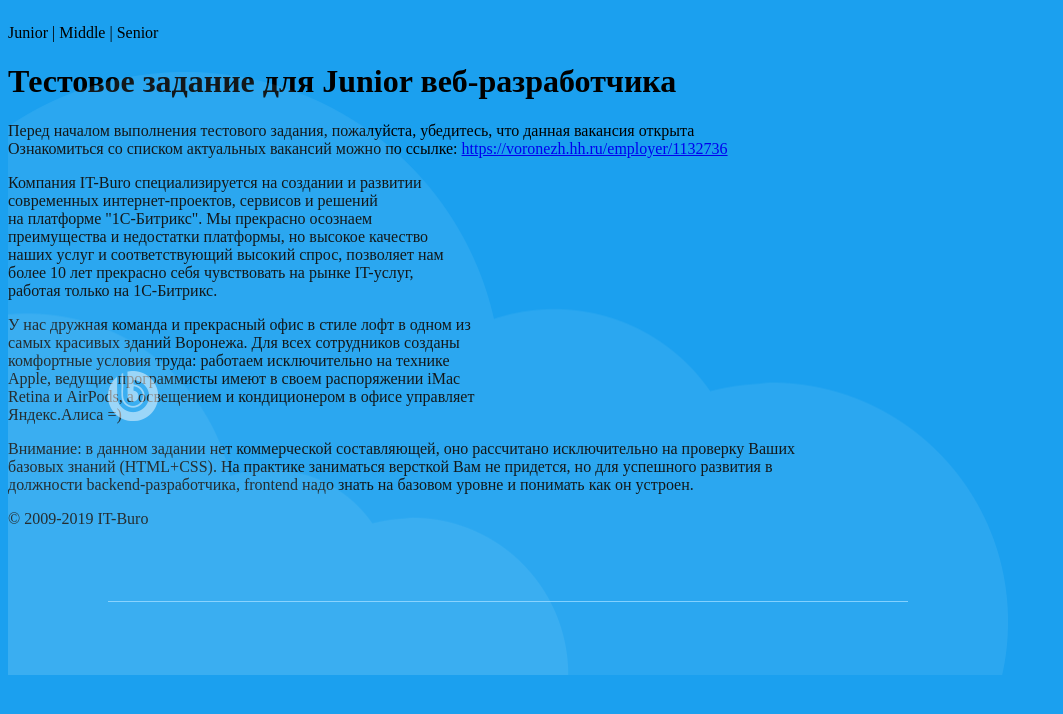
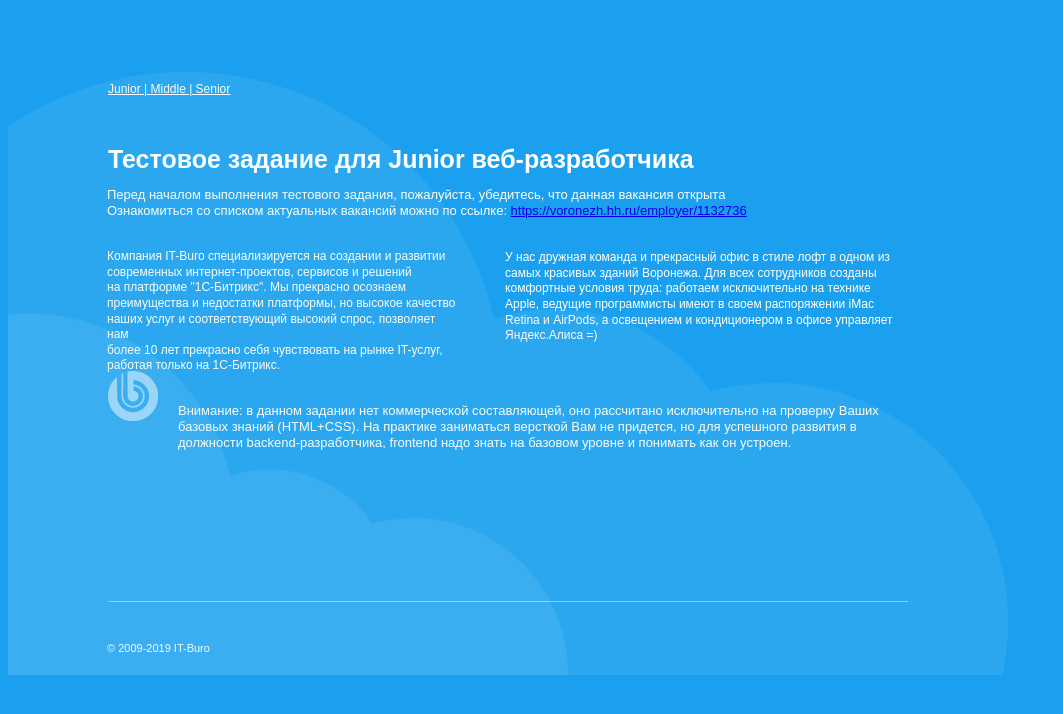
Before and after one commit to IlyaBolgov/it-buro_test, a PHP site: page / in a window 1280 px wide. Shown: the top 714 px of the page, without its empty margins (0-1063 px from the left). Run offline with PHP 8.4, Linux system fonts and the light colour scheme.

Commit message:
add text style

```diff
--- a/index.html
+++ b/index.html
@@ -8,10 +8,10 @@
   </head>
   <body>
 <header>
-  <p>Junior | Middle | Senior</p>
-  <h1 id="headtext">Тестовое задание для Junior веб-разработчика</h1>
+  <p class="up">Junior | Middle | Senior</p>
+  <h1>Тестовое задание для Junior веб-разработчика</h1>
 </header>
-<p class="up">Перед началом выполнения тестового задания, пожалуйста, убедитесь,
+<p class="headtext">Перед началом выполнения тестового задания, пожалуйста, убедитесь,
 что данная вакансия открыта <br>
 Ознакомиться со списком актуальных вакансий можно по ссылке:
 <a href="https://voronezh.hh.ru/employer/1132736">https://voronezh.hh.ru/employer/1132736</a></p>
--- a/style.css
+++ b/style.css
@@ -34,3 +34,91 @@ body {
   height: 1px;
   z-index: 11;
 }
+
+.up {
+  font-size: 12px;
+  font-family: "Arial";
+  color: rgb(255, 255, 255);
+  text-decoration: underline;
+  line-height: 1.2;
+  position: absolute;
+  left: 100px;
+  top: 61.902px;
+  z-index: 9;
+}
+
+h1 {
+  font-size: 25px;
+  font-family: "Arial";
+  color: rgb(255, 255, 255);
+  line-height: 1.2;
+  text-align: left;
+  position: absolute;
+  left: 100px;
+  top: 119.046px;
+  z-index: 8;
+}
+
+.headtext {
+  font-size: 13px;
+  font-family: "Arial";
+  color: rgb(255, 255, 255);
+  line-height: 1.2;
+  position: absolute;
+  left: 99px;
+  top: 166.444px;
+  width: 651px;
+  height: 30px;
+  z-index: 7;
+}
+
+.left {
+  font-size: 12px;
+  font-family: "Arial";
+  color: rgb(255, 255, 255);
+  line-height: 1.3;
+  position: absolute;
+  left: 99px;
+  top: 229.302px;
+  width: 350px;
+  height: 106px;
+  z-index: 6;
+}
+
+.right {
+  font-size: 12px;
+  font-family: "Arial";
+  color: rgb(255, 255, 255);
+  line-height: 1.3;
+  position: absolute;
+  left: 497.107px;
+  top: 230.302px;
+  width: 394px;
+  height: 91px;
+  z-index: 5;
+}
+
+.final {
+  font-size: 13px;
+  font-family: "Arial";
+  color: rgb(255, 255, 255);
+  line-height: 1.2;
+  position: absolute;
+  left: 170px;
+  top: 382.444px;
+  width: 713px;
+  height: 44px;
+  z-index: 4;
+}
+
+.end {
+  font-size: 11px;
+  font-family: "Arial";
+  color: rgb(255, 255, 255);
+  line-height: 1.309;
+  text-align: left;
+  position: absolute;
+  left: 99px;
+  top: 622.301px;
+  z-index: 3;
+}
```
